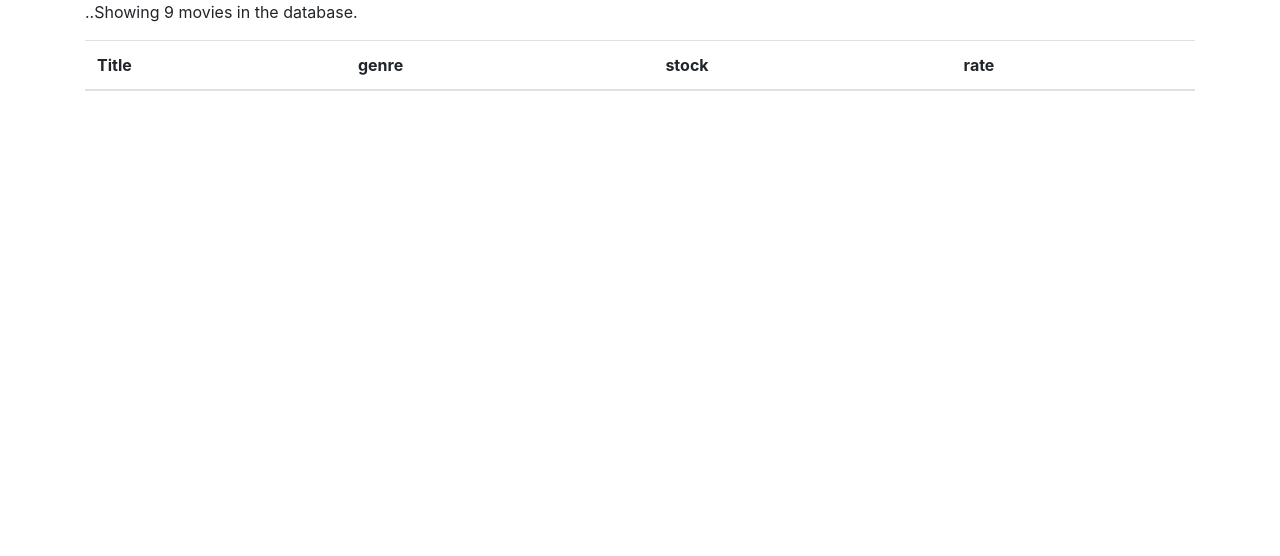
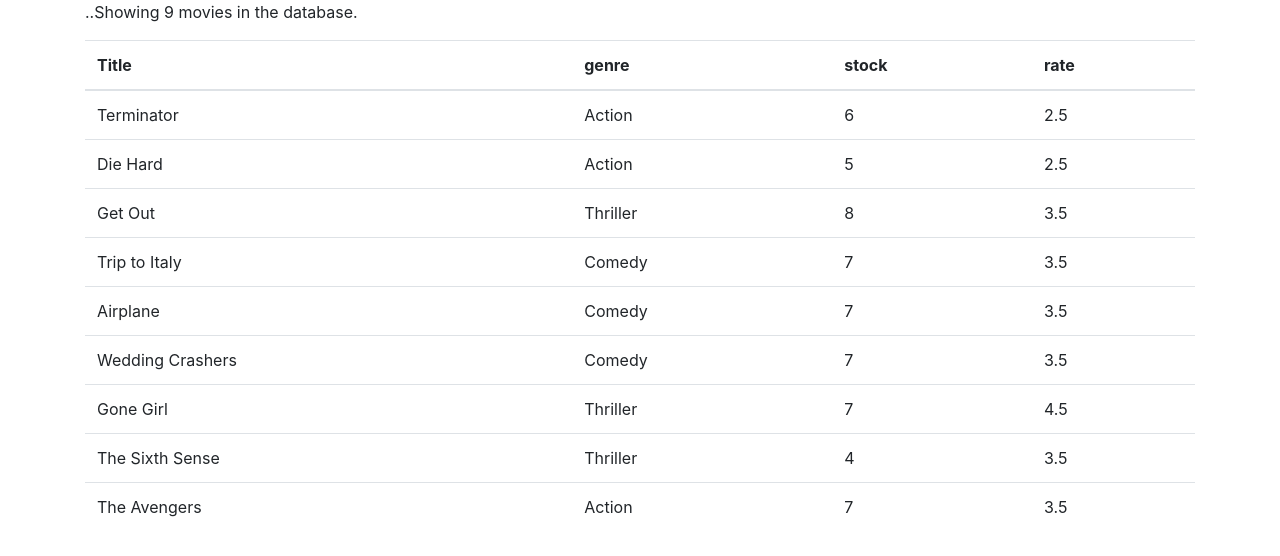
Before and after one commit to gerrymcdonnell/react-vidly, a React (Create React App) app: page / in a window 1280 px wide. Shown: the top 556 px of the page. Built offline with nearby package versions, Linux system fonts and the light colour scheme.

Commit message:
display output of movies array
map each movies object to a movie and then display in table

```diff
--- a/src/components/movies.jsx
+++ b/src/components/movies.jsx
@@ -1,7 +1,9 @@
 import React, { Component } from "react";
+//curly braces for named expoprts
 import { getMovies } from "../services/fakeMovieService";
 
 class Movies extends Component {
+  //iniitalise moves with aray of movies
   state = {
     movies: getMovies()
   };
@@ -35,17 +37,20 @@ class Movies extends Component {
             </tr>
           </thead>
 
-          {/*tbody>tr*4*/}
+          {/*tbody>tr>td*4*/}
 
           <tbody>
-            <tr></tr>
-            <tr></tr>
-            <tr></tr>
-            <tr></tr>
+            {/*vid 38: map each movie object and map to a tr elemenet*/}
+            {this.state.movies.map(movie => (
+              <tr>
+                <td>{movie.title}</td>
+                <td>{movie.genre.name}</td>
+                <td>{movie.numberInStock}</td>
+                <td>{movie.dailyRentalRate}</td>
+              </tr>
+            ))}
           </tbody>
-
         </table>
-
       </React.Fragment>
     );
   }
--- a/src/services/fakeMovieService.js
+++ b/src/services/fakeMovieService.js
@@ -67,10 +67,12 @@ const movies = [
   }
 ];
 
+//returns all movies
 export function getMovies() {
   return movies;
 }
 
+//1 movie
 export function getMovie(id) {
   return movies.find(m => m._id === id);
 }
```
